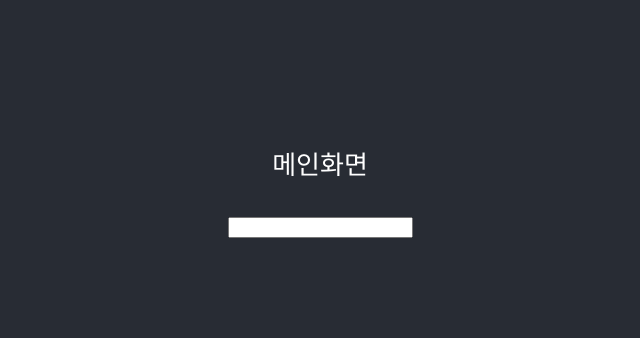
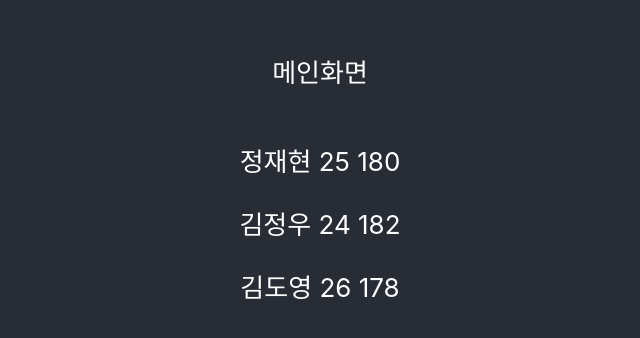
Before and after one commit to his7876/Service_Tech-2021, a React (Create React App) app in the folder fintech/: page / in a window 1280 px wide. Shown: the part 222-560 px from the top of the page, without its empty margins (320-960 px from the left). Built offline with nearby package versions, Linux system fonts and the light colour scheme.

Commit message:
component 실습

```diff
--- a/fintech/src/App.js
+++ b/fintech/src/App.js
@@ -2,13 +2,14 @@ import logo from './logo.svg';
 import './App.css';
 import Header from './component/Header';
 import EventExample from './component/EventExample';
+import ListComponent from './component/ListComponent';
 
 function App() {
   return (
     <div className="App">
       <header className="App-header">
       <Header title = "메인화면"></Header>
-      <EventExample></EventExample>
+      <ListComponent></ListComponent>
       </header>
     </div>
   );
--- a/fintech/src/component/EventExample.js
+++ b/fintech/src/component/EventExample.js
@@ -1,12 +1,22 @@
-import React from 'react'
+import React , { useState } from 'react'
 
 const EventExample = () => {
-    const handleChange = (e) =>{
-        console.log(e.target.value);
-    }
+  //  let contents = "내용입니다.";
+  const [contents,setContents] = useState("기본 값");
+
+  const handleChange = (e) =>{
+        const {value}= e.target;
+        setContents(value);
+    };
+
+  const handleClick = () =>{
+      alert(contents);
+  };
     return (
         <div>
+            <p>{contents}</p>
             <input onChange ={handleChange}></input>
+            <button onClick={handleClick}>확인</button>
         </div>
     );
 };
--- /dev/null
+++ b/fintech/src/component/ListComponent.js
@@ -0,0 +1,21 @@
+import React, { useState } from 'react'
+
+const ListComponent = () => {
+    const [users, setUsers] = useState([
+        {name : "정재현", age : 25 , height : 180},
+        {name : "김정우", age : 24 , height : 182},
+        {name : "김도영", age : 26 , height : 178},
+    ]);
+    return (
+    <>
+        <div>
+            {users.map((user)=>{
+                return (<><p>{user.name} {user.age} {user.height} </p></>)
+            })}
+        </div>
+
+    </>
+    );
+};
+
+export default ListComponent;
```
